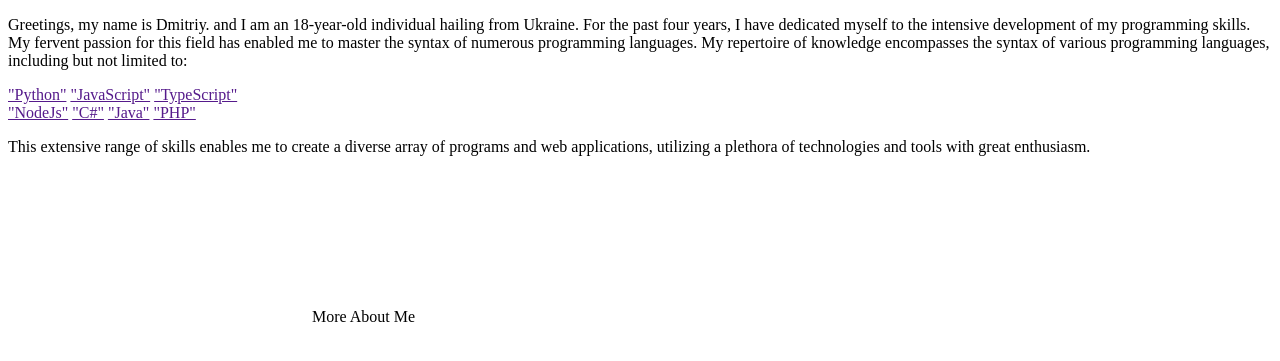
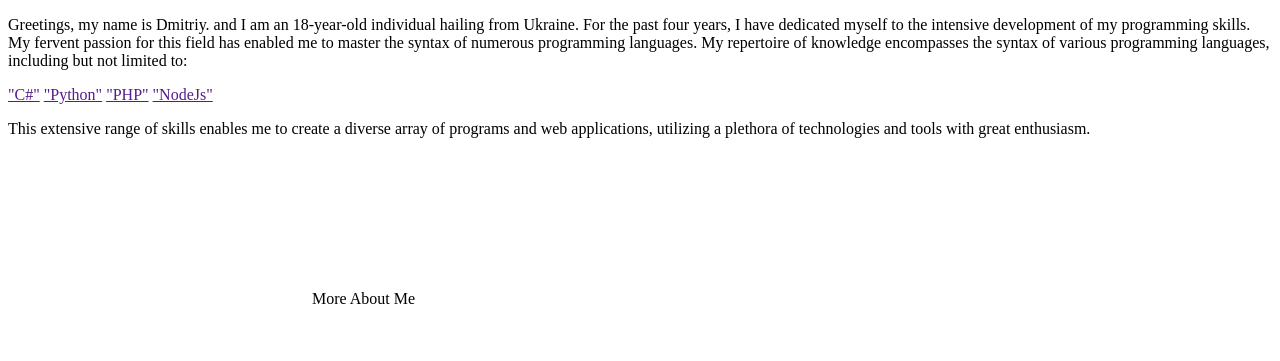
Before and after one commit to LukiaschenkoDmitriy/Site-Card, a Symfony app: template templates/index/_about.html.twig in a window 1280 px wide. Shown: the part 44-405 px from the top of the page. Run offline with Twig, Linux system fonts and the light colour scheme; the template is opened without the code that fills it, so the values that code supplies are empty; some libraries are stand-ins or nearby versions.

Commit message:
Changed the 'about' chapter a bit

```diff
--- a/assets/index/index.js
+++ b/assets/index/index.js
@@ -12,7 +12,7 @@ function homeJavaScript() {
 };
 
 function skillsHeaderFunction() {
-    let languageNames = ["csharp", "python", "php", "typescript", "nodejs"];
+    let languageNames = ["csharp", "python", "php", "nodejs"];
     languageNames.forEach(name => {
         scrollIntoViewBy(".skill-"+name, ".skill-"+name+"-button", -120);
     });
--- a/assets/index/styles/about.scss
+++ b/assets/index/styles/about.scss
@@ -4,6 +4,7 @@
     display:grid;
     grid-template-columns: 100%;
     justify-items: center;
+    align-items: center;
     width:100%;
     min-height: 100vh;
     height:auto;
--- a/templates/index/_about.html.twig
+++ b/templates/index/_about.html.twig
@@ -16,15 +16,10 @@
             </p>
             <div class="index-about-text">
                 <div>
+                    <a href="">"C#"</a>
                     <a href="">"Python"</a>
-                    <a href="">"JavaScript"</a>
-                    <a href="">"TypeScript"</a>
-                </div>
-                <div>
+                    <a href="">"PHP"</a>
                     <a href="">"NodeJs"</a>
-                    <a href="">"C#"</a>
-                    <a href="">"Java"</a>
-                    <a href="">"PHP"</a>
                 </div>
             </div>
             <p class="index-about-text">
```
